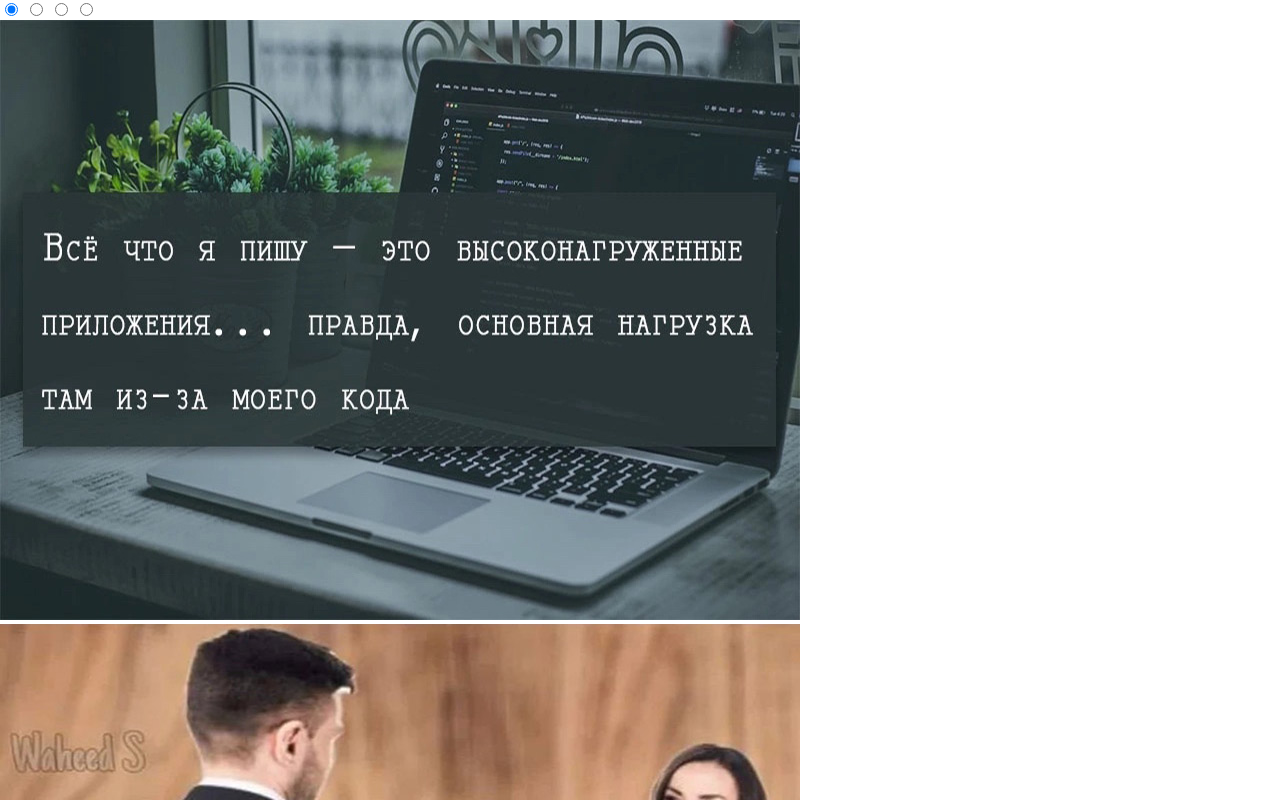
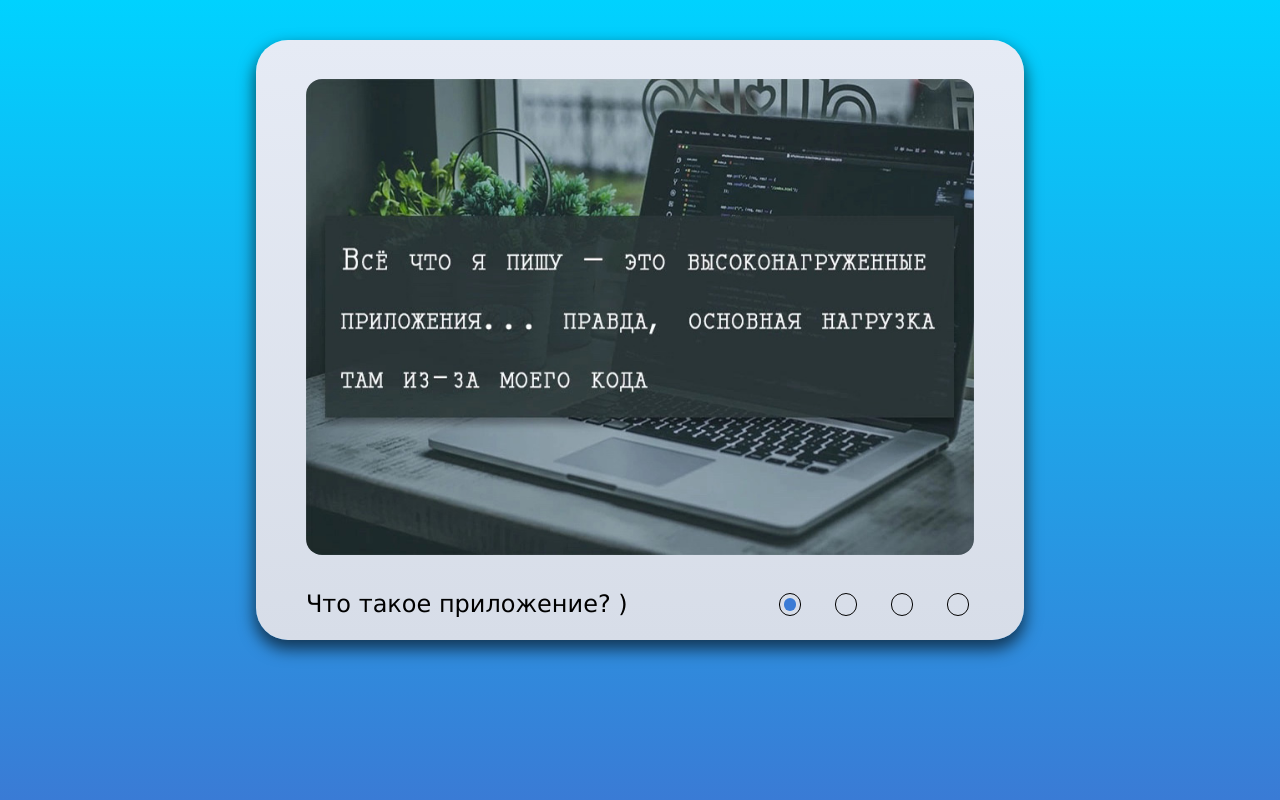
Before and after one commit to ScaronTr/cssMemSlider, a plain HTML site: page cssMemSlider/index.html in a window 1280 px wide. Shown: the top 800 px of the page. Drawn offline with Linux system fonts and the light colour scheme.

Commit message:
feat: add styles for slider (Fri, May 13, 2022 04:35:53 PM)

```diff
--- a/cssMemSlider/style.css
+++ b/cssMemSlider/style.css
@@ -1 +1,169 @@
 @import "./css/normalize.css";
+
+:root {
+   --dot-color: #3a7bd5;
+}
+
+* {
+   scroll-behavior: smooth;
+   box-sizing: border-box;
+}
+
+.body {
+   padding-top: 5vh;
+
+   background: linear-gradient(to bottom, #00D2FF 0%,#3A7BD5 100%);
+}
+
+.slider {
+   display: flex;
+   flex-direction: column;
+
+   margin: 0 auto;
+   padding: 1%;
+   width: 60%;
+   height: 75vh;
+   border-radius: 2rem;
+
+   background: linear-gradient(to bottom, #E6EBF5 0%, #D7DDE8 100%);
+   box-shadow: 0 0.5rem 1rem 0.1rem rgba(0, 0, 0, 0.6);
+   overflow: hidden;
+}
+
+img {
+   width: 22.5%;
+   height: 90%;
+   transition: .5s ease-in-out;
+   border-radius: 1rem;
+}
+
+.wrapper {
+   overflow: hidden;
+   height: 100%;
+   width: 100%;
+}
+
+.slider__slides-container {
+   display: flex;
+   align-items: center;
+   justify-content: space-around;
+   width: 400%;
+   height: 100%;
+}
+
+.slider__description {
+   display: flex;
+   justify-content: space-between;
+
+   gap: 1rem;
+   padding: 0 5%;
+   width: 100%;
+   height: 8%;
+}
+
+.slider__description-container {
+   display: flex;
+   align-items: center;
+   width: 400%;
+   height: 100%;
+}
+
+.slider__slide-description {
+   width: 100%;
+
+   font-size: 1.5rem;
+   font-family: Verdana;
+
+   transition: .5s ease-in-out;
+}
+
+input[name="control"] {
+   display: none;
+   background-color: aqua;
+}
+
+.slider__controls {
+   display: flex;
+   align-items: center;
+
+   gap: 1.5rem;
+}
+
+label {
+   display: flex;
+   align-items: center;
+   justify-content: center;
+
+   width: 2rem;
+   height: 2rem;
+
+   cursor: pointer;
+}
+
+label:hover .dot {
+   outline: solid 0.5rem #000000;
+   outline-offset: -0.2rem;
+}
+
+label:active .dot {
+   outline-color: var(--dot-color);
+   transition: .1s;
+}
+
+.dot {
+   width: 0.8rem;
+   height: 0.8rem;
+
+   outline: solid 0.06rem #000000;
+   outline-offset: 0.3rem;
+
+   border-radius: 50%;
+
+   transition: .4s;
+}
+
+/* activate dot */
+
+#slide_1:checked ~ .slider__description label[for="slide_1"] .dot {
+   background-color: var(--dot-color);
+}
+
+#slide_2:checked ~ .slider__description label[for="slide_2"] .dot{
+   background-color: var(--dot-color);
+}
+
+#slide_3:checked ~ .slider__description label[for="slide_3"] .dot{
+   background-color: var(--dot-color);
+}
+
+#slide_4:checked ~ .slider__description label[for="slide_4"] .dot {
+   background-color: var(--dot-color);
+}
+
+/* slide img */
+
+#slide_2:checked ~ .wrapper .slider__slides-container img {
+   margin-left: -50%;
+}
+
+#slide_3:checked ~ .wrapper .slider__slides-container img {
+   margin-left: -100%;
+}
+
+#slide_4:checked ~ .wrapper .slider__slides-container img {
+   margin-left: -150%;
+}
+
+/* slide text */
+
+#slide_2:checked ~ .slider__description .wrapper .slider__description-container span {
+   margin-left: -25%;
+}
+
+#slide_3:checked ~ .slider__description .wrapper .slider__description-container span {
+   margin-left: -50%;
+}
+
+#slide_4:checked ~ .slider__description .wrapper .slider__description-container span {
+   margin-left: -75%;
+}
```
